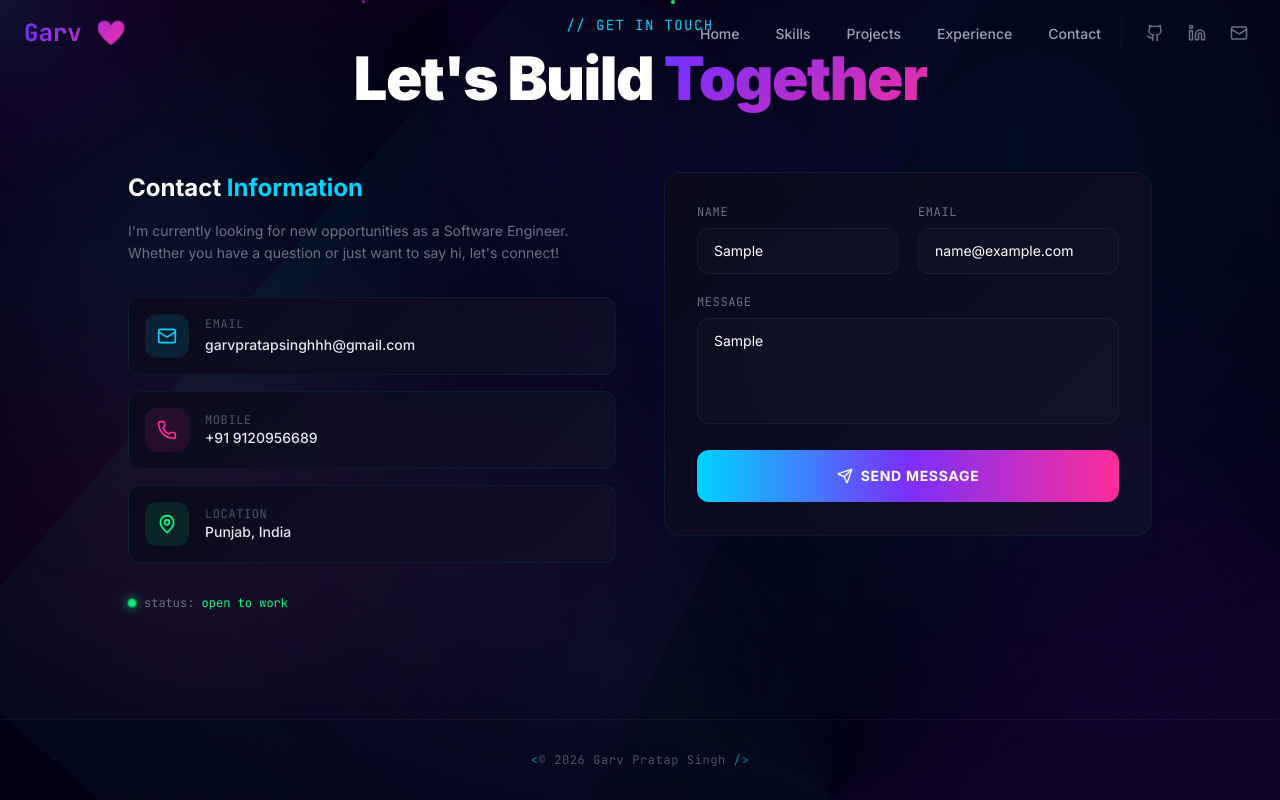
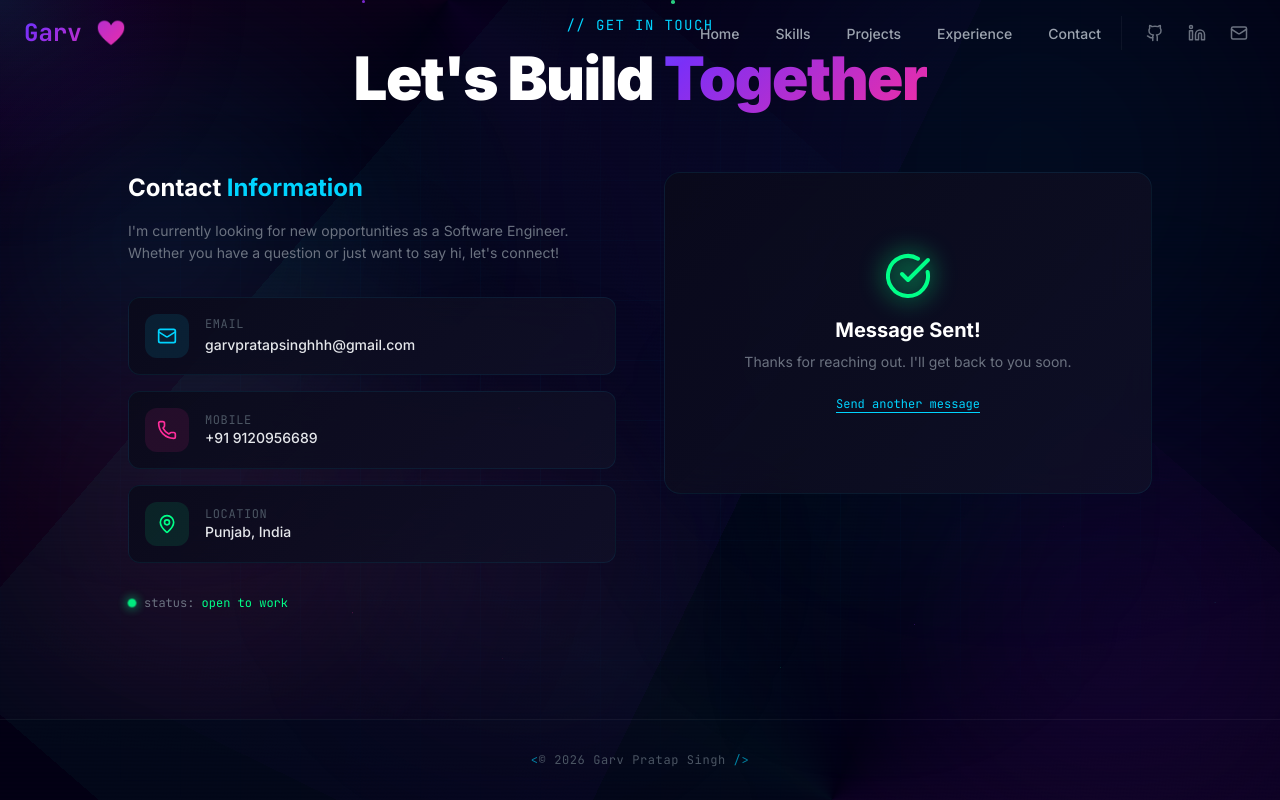
Before and after one commit to garvpratap23/My-Portfolio, a React (Vite) app: page / in a window 1280 px wide. Both pictures are taken after typing "Sample", "name@example.com", "Sample" into the empty fields and a click on the button "SEND MESSAGE". Shown: the part 3741-4541 px from the top of the page. Built offline with nearby package versions, Linux system fonts and the light colour scheme.

Commit message:
Make contact form functional - show message sent confirmation

```diff
--- a/src/components/Contact.jsx
+++ b/src/components/Contact.jsx
@@ -7,6 +7,8 @@ import TiltCard from './TiltCard';
 const Contact = () => {
   const magneticBtn = useMagneticHover(0.25);
   const [focused, setFocused] = useState(null);
+  const [formData, setFormData] = useState({ name: '', email: '', message: '' });
+  const [sent, setSent] = useState(false);
 
   const contactItems = [
     {
@@ -127,7 +129,36 @@ const Contact = () => {
             transition={{ duration: 0.7, ease: [0.22, 1, 0.36, 1] }}
           >
             <TiltCard className="cyber-card p-8 rounded-2xl" intensity={5}>
-              <form className="space-y-5 relative z-10" onSubmit={(e) => e.preventDefault()}>
+              {sent ? (
+                <motion.div
+                  className="flex flex-col items-center justify-center py-12 relative z-10"
+                  initial={{ opacity: 0, scale: 0.8 }}
+                  animate={{ opacity: 1, scale: 1 }}
+                  transition={{ duration: 0.5, ease: [0.22, 1, 0.36, 1] }}
+                >
+                  <motion.div
+                    initial={{ scale: 0 }}
+                    animate={{ scale: 1 }}
+                    transition={{ delay: 0.2, type: 'spring', stiffness: 200 }}
+                  >
+                    <CheckCircle size={48} className="text-neon mb-4" style={{ filter: 'drop-shadow(0 0 12px #00ff88)' }} />
+                  </motion.div>
+                  <h4 className="text-xl font-bold text-white mb-2">Message Sent!</h4>
+                  <p className="text-gray-500 text-sm text-center">Thanks for reaching out. I'll get back to you soon.</p>
+                  <button
+                    onClick={() => { setSent(false); setFormData({ name: '', email: '', message: '' }); }}
+                    className="mt-6 text-xs font-mono text-primary hover:text-white transition-colors underline underline-offset-4"
+                  >
+                    Send another message
+                  </button>
+                </motion.div>
+              ) : (
+                <form className="space-y-5 relative z-10" onSubmit={(e) => {
+                  e.preventDefault();
+                  if (formData.name.trim() && formData.email.trim() && formData.message.trim()) {
+                    setSent(true);
+                  }
+                }}>
                   <div className="grid grid-cols-2 gap-5">
                     <div>
                       <label className="block text-xs font-mono text-gray-500 mb-2 uppercase tracking-wider">Name</label>
@@ -136,8 +167,11 @@ const Contact = () => {
                         className={`w-full bg-white/[0.02] border rounded-xl px-4 py-3 text-sm focus:outline-none transition-all duration-300 placeholder-gray-700 ${focused === 'name' ? 'border-primary/50 shadow-[0_0_15px_rgba(0,212,255,0.1)]' : 'border-white/5'
                           }`}
                         placeholder="John Doe"
+                        value={formData.name}
+                        onChange={(e) => setFormData({ ...formData, name: e.target.value })}
                         onFocus={() => setFocused('name')}
                         onBlur={() => setFocused(null)}
+                        required
                       />
                     </div>
                     <div>
@@ -147,8 +181,11 @@ const Contact = () => {
                         className={`w-full bg-white/[0.02] border rounded-xl px-4 py-3 text-sm focus:outline-none transition-all duration-300 placeholder-gray-700 ${focused === 'email' ? 'border-primary/50 shadow-[0_0_15px_rgba(0,212,255,0.1)]' : 'border-white/5'
                           }`}
                         placeholder="john@example.com"
+                        value={formData.email}
+                        onChange={(e) => setFormData({ ...formData, email: e.target.value })}
                         onFocus={() => setFocused('email')}
                         onBlur={() => setFocused(null)}
+                        required
                       />
                     </div>
                   </div>
@@ -159,17 +196,21 @@ const Contact = () => {
                       className={`w-full bg-white/[0.02] border rounded-xl px-4 py-3 text-sm focus:outline-none transition-all duration-300 placeholder-gray-700 resize-none ${focused === 'message' ? 'border-primary/50 shadow-[0_0_15px_rgba(0,212,255,0.1)]' : 'border-white/5'
                         }`}
                       placeholder="Your message..."
+                      value={formData.message}
+                      onChange={(e) => setFormData({ ...formData, message: e.target.value })}
                       onFocus={() => setFocused('message')}
                       onBlur={() => setFocused(null)}
+                      required
                     />
                   </div>
                   <div {...magneticBtn}>
-                  <button className="w-full py-4 bg-gradient-to-r from-primary via-secondary to-accent rounded-xl font-bold text-white flex items-center justify-center gap-2 btn-cyber hover:shadow-[0_0_40px_rgba(0,212,255,0.2)] transition-all text-sm uppercase tracking-wider">
+                    <button type="submit" className="w-full py-4 bg-gradient-to-r from-primary via-secondary to-accent rounded-xl font-bold text-white flex items-center justify-center gap-2 btn-cyber hover:shadow-[0_0_40px_rgba(0,212,255,0.2)] transition-all text-sm uppercase tracking-wider">
                       <Send size={16} />
                       Send Message
                     </button>
                   </div>
                 </form>
+              )}
             </TiltCard>
           </motion.div>
         </div>
```
Lines whose indentation alone changed are shown as unchanged.
